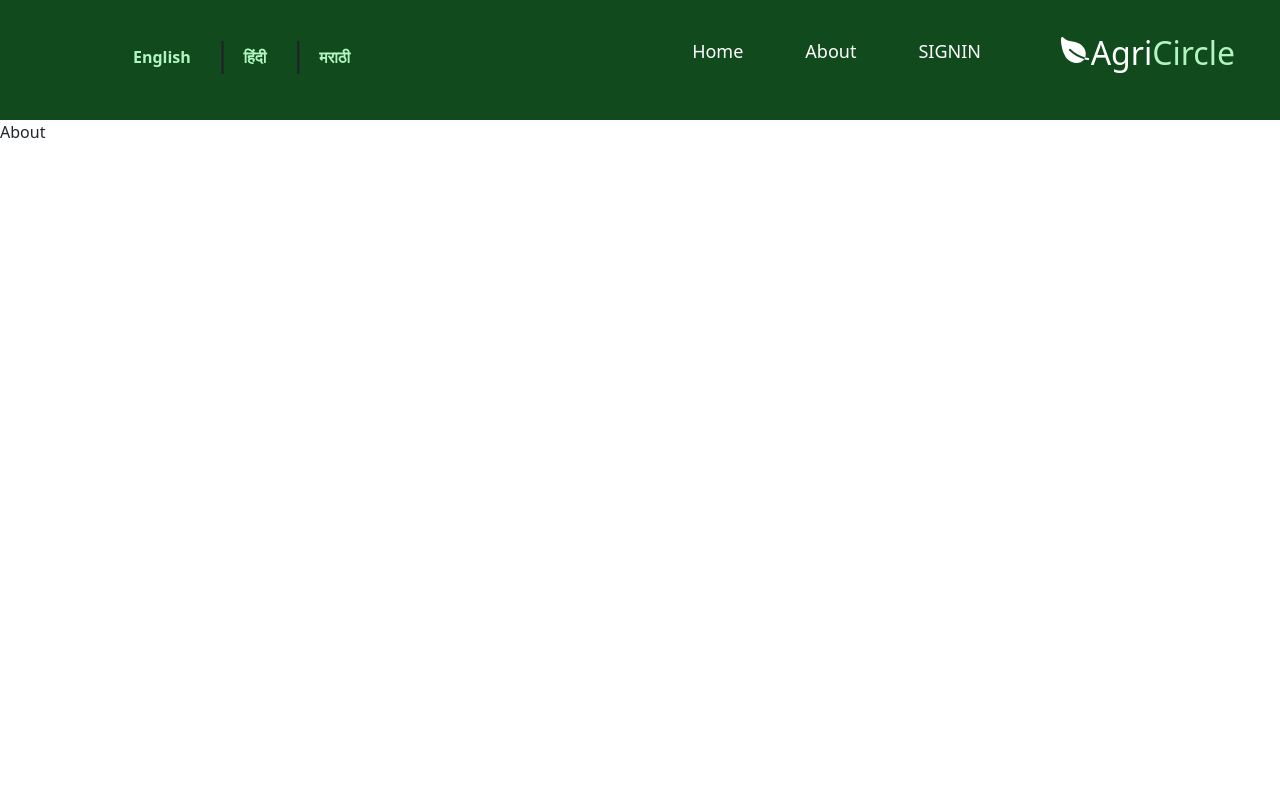
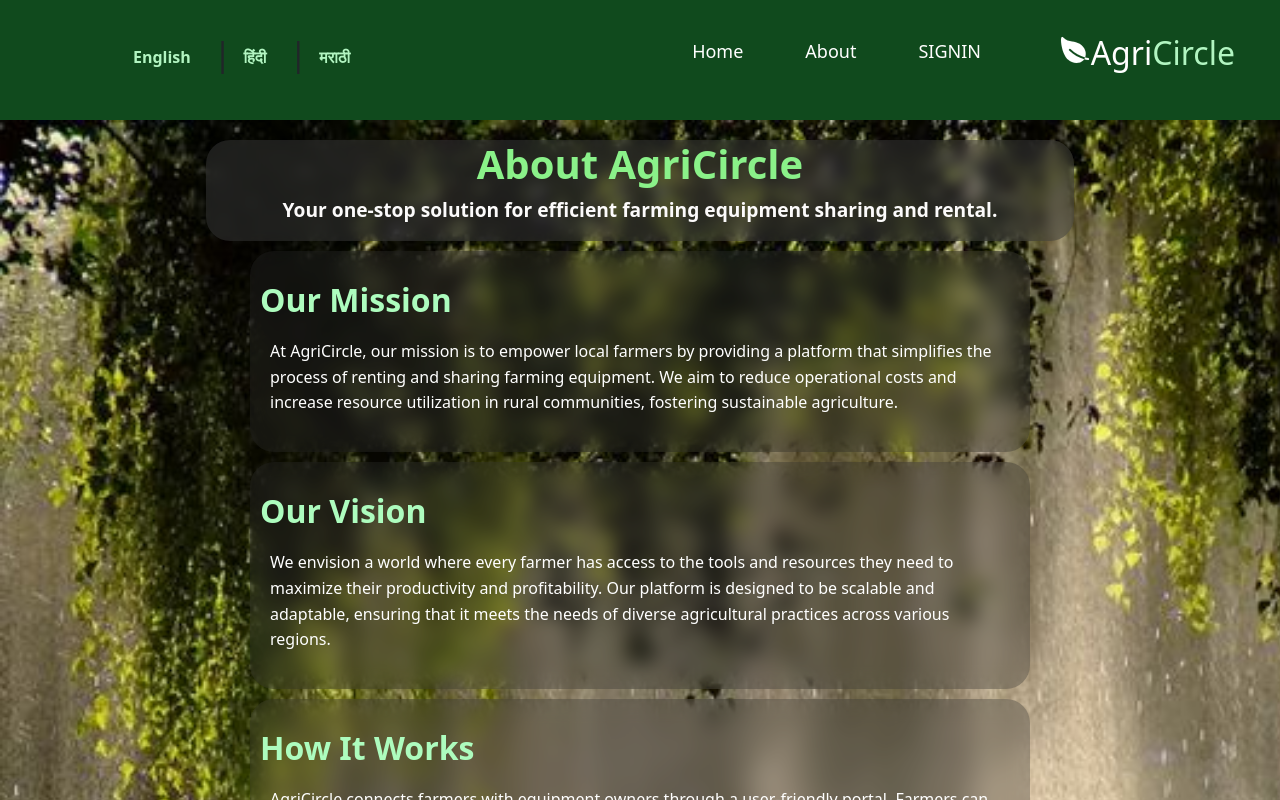
Before and after one commit to anjali76Codes/Agriculture_Management_System, a React (Vite) app in the folder frontend/: page /about in a window 1280 px wide. Shown: the top 800 px of the page. Built offline with nearby package versions, Linux system fonts and the light colour scheme; no server answers.

Commit message:
about page

```diff
--- a/frontend/src/pages/About.jsx
+++ b/frontend/src/pages/About.jsx
@@ -1,9 +1,54 @@
-import React from 'react'
+import React from 'react';
+import '../styles/About.css'; // Import your CSS file for styling
 
-function About() {
+const About = () => {
   return (
-    <div>About</div>
-  )
-}
+    <div className="about-page">
+      <section className="about-header">
+        <h1>About AgriCircle</h1>
+        <p>Your one-stop solution for efficient farming equipment sharing and rental.</p>
+      </section>
+      <section className="about-content">
+        <div>
+          <h2>Our Mission</h2>
+          <p>
+            At AgriCircle, our mission is to empower local farmers by providing a platform that simplifies
+            the process of renting and sharing farming equipment. We aim to reduce operational costs and
+            increase resource utilization in rural communities, fostering sustainable agriculture.
+          </p>
+        </div>
 
-export default About
+        <div>
+          <h2>Our Vision</h2>
+          <p>
+            We envision a world where every farmer has access to the tools and resources they need to
+            maximize their productivity and profitability. Our platform is designed to be scalable and
+            adaptable, ensuring that it meets the needs of diverse agricultural practices across various
+            regions.
+          </p>
+        </div>
+
+        <div>
+          <h2>How It Works</h2>
+          <p>
+            AgriCircle connects farmers with equipment owners through a user-friendly portal. Farmers can
+            browse available equipment, check its availability, and make reservations online. Equipment
+            owners can list their tools, set rental prices, and manage bookings easily. Our system ensures
+            transparency, security, and reliability in every transaction.
+          </p>
+        </div>
+
+        <div>
+          <h2>Join Us</h2>
+          <p>
+            Be a part of the AgriCircle community today! Sign up to start renting or listing equipment, and
+            contribute to a more efficient and sustainable agricultural industry.
+          </p>
+        </div>
+
+      </section>
+    </div>
+  );
+};
+
+export default About;
--- /dev/null
+++ b/frontend/src/styles/About.css
@@ -0,0 +1,62 @@
+.about-page {
+    padding: 20px;
+    background-color: #f9f9f9;
+    color: #333;
+    background-image: url('../assets/bg.jpg');
+    background-repeat: no-repeat;
+    background-size: cover;
+    display: flex;
+    flex-direction: column;
+  }
+
+  .about-header {
+    text-align: center;
+    margin-bottom: 20px;
+    background-color: rgba(61, 60, 60, 0.47);
+    backdrop-filter: blur(7px);
+    width: 70%;
+    margin: auto;
+    font-weight: bold;
+    border-radius: 24px;
+  }
+
+  .about-header h1 {
+    font-size: 2.5rem;
+    color: #8af189;
+    font-weight: bold;
+  }
+
+  .about-header p {
+    font-size: 1.2rem;
+    color: rgb(252, 251, 251);
+  }
+
+  .about-content {
+    max-width: 800px;
+    margin: 0 auto;
+  }
+
+  .about-content div{
+    background-color: #2e2e2e50;
+    backdrop-filter: blur(10px);
+    padding: 10px;
+    margin: 10px;
+    color: white;
+    border-radius: 24px;
+    overflow: hidden;
+  }
+
+  .about-content h2 {
+    font-size: 2rem;
+    color: #adfcbe;
+    margin-top: 20px;
+    font-weight: bold;
+  }
+
+  .about-content p {
+    font-size: 1rem;
+    line-height: 1.6;
+    margin-top: 10px;
+    color: white;
+    padding: 10px;
+  }
```
